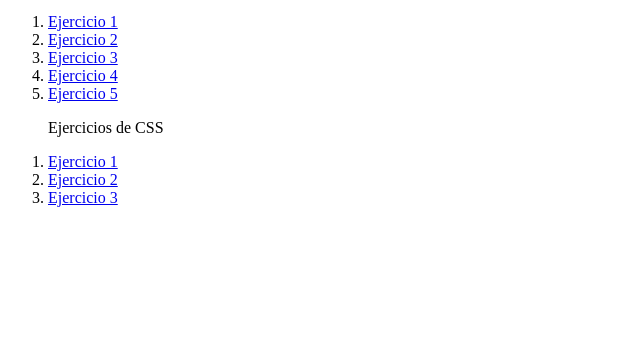
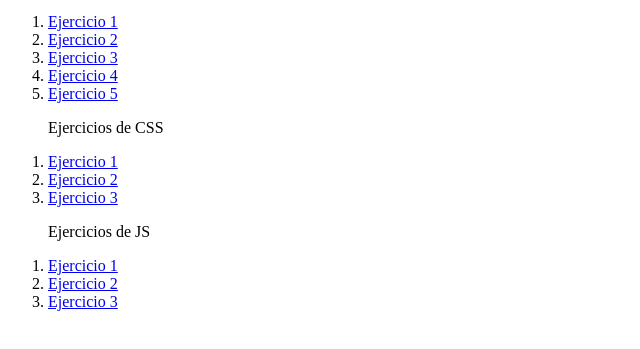
Before and after one commit to MartinCGit/EjerciciosHTMLCSS, a plain HTML site: page index.html in a window 1280 px wide. Shown: the part 101-450 px from the top of the page, without its empty margins (0-640 px from the left). Drawn offline with Linux system fonts and the light colour scheme.

Commit message:
modificando el raíz

```diff
--- a/index.html
+++ b/index.html
@@ -24,5 +24,12 @@
         <li><a href="/CSS/Ejercicio2/index.html">Ejercicio 2</a></li>
         <li><a href="/CSS/Ejercicio3/index.html">Ejercicio 3</a></li>
     </ol>
+
+    <ol>
+        <p> Ejercicios de JS</p>
+        <li><a href="/JS/Ejercicio1/index.html">Ejercicio 1</a></li>
+        <li><a href="/JS/Ejercicio2/index.html">Ejercicio 2</a></li>
+        <li><a href="/JS/Ejercicio2/index.html">Ejercicio 3</a></li>
+    </ol>
 </body>
 </html>
```
